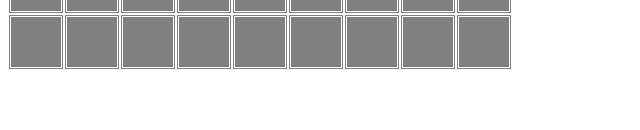
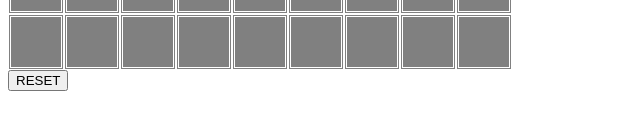
Before and after one commit to Satrio1610/minesweeperTest, a React (Vite) app in the folder minesweeper-app/: page / in a window 1280 px wide. Shown: the part 442-572 px from the top of the page, without its empty margins (0-640 px from the left). Built offline with nearby package versions, Linux system fonts and the light colour scheme.

Commit message:
Added reset Button

```diff
--- a/minesweeper-app/src/GameManager.tsx
+++ b/minesweeper-app/src/GameManager.tsx
@@ -21,7 +21,6 @@ function InstantiateBoardGame()
           {
             deployedMineCount++;
             ms[a] = true;
-            console.log(a + " is mine");
           }
       }
       // ms[13] = true;
@@ -42,10 +41,6 @@ function InstantiateBoardGame()
             ts[i*maxX + j] = new BoardSquare(j,i, ms[i*maxX + j]);
         }
       }
-
-      console.log(new Date() + "; board square count: " + ts.length);
-      // for(let i =0; i < ts.length; i++)
-      // {console.log(ts[i].x + " " + ts[i].y + " " + ts[i].IsMine);}
       return ts;
     };
 
@@ -88,7 +83,6 @@ export default function GameManager() {
               else if(!bsq[y * maxX + x-1].IsClicked && mineNumber == 0)
               {
                 clickableNeighbours.push({x: x-1, y:y});
-                //ProcessClick(x-1,y);
               }
           }
 
@@ -101,7 +95,6 @@ export default function GameManager() {
             else if(!bsq[(y-1) * maxX + x].IsClicked && mineNumber == 0)
             {
               clickableNeighbours.push({x: x, y:y-1});
-              //ProcessClick(x,y-1);
             }
           }
 
@@ -114,7 +107,6 @@ export default function GameManager() {
             else if(!bsq[(y - 1) * maxX + x-1].IsClicked && mineNumber == 0)
             {
               clickableNeighbours.push({x: x-1, y:y-1});
-              //ProcessClick(x -1 , y -1);
             }
           }
 
@@ -127,7 +119,6 @@ export default function GameManager() {
             else if(!bsq[y * maxX + x + 1].IsClicked && mineNumber == 0)
             {
               clickableNeighbours.push({x: x + 1, y:y});
-              //ProcessClick(x + 1, y);
             }
           }
 
@@ -140,7 +131,6 @@ export default function GameManager() {
               else if(!bsq[(y + 1) * maxX + x].IsClicked && mineNumber == 0)
               {
                 clickableNeighbours.push({x: x, y:y+1});
-                //ProcessClick(x, y + 1);
               }
             }
 
@@ -152,7 +142,6 @@ export default function GameManager() {
               }else if(!bsq[(y+1) * maxX + x + 1].IsClicked)
               {
                 clickableNeighbours.push({x: x + 1, y:y + 1});
-                //ProcessClick(x + 1, y +1);
               }
             }
 
@@ -165,7 +154,6 @@ export default function GameManager() {
               else if(!bsq[(y - 1) * maxX + x + 1].IsClicked)
               {
                 clickableNeighbours.push({x: x + 1, y:y-1});
-                //ProcessClick(x + 1, y - 1);
               }
 
             }
@@ -179,7 +167,6 @@ export default function GameManager() {
               else if(!bsq[(y + 1) * maxX + x - 1].IsClicked)
               {
                 clickableNeighbours.push({x: x - 1, y:y + 1});
-                //ProcessClick(x - 1, y + 1);
               }
             }
 
@@ -202,7 +189,17 @@ export default function GameManager() {
 
     return <>
     <div>
-      <Board x={maxX} y={maxY} boardData={boardGame} isGameOver={isGameOver} sqFunction={OnClickSquare}/>
+      <div>
+        <Board x={maxX} y={maxY} boardData={boardGame} isGameOver={isGameOver} sqFunction={OnClickSquare}/>
+      </div>
+      <div>
+        <button onClick={(e) => {
+          e.preventDefault();
+          let a = InstantiateBoardGame();
+          setBoardGame(a);
+          setIsGameOver(false);
+        }}>RESET</button>
+      </div>
     </div>
     </>
 }
```
